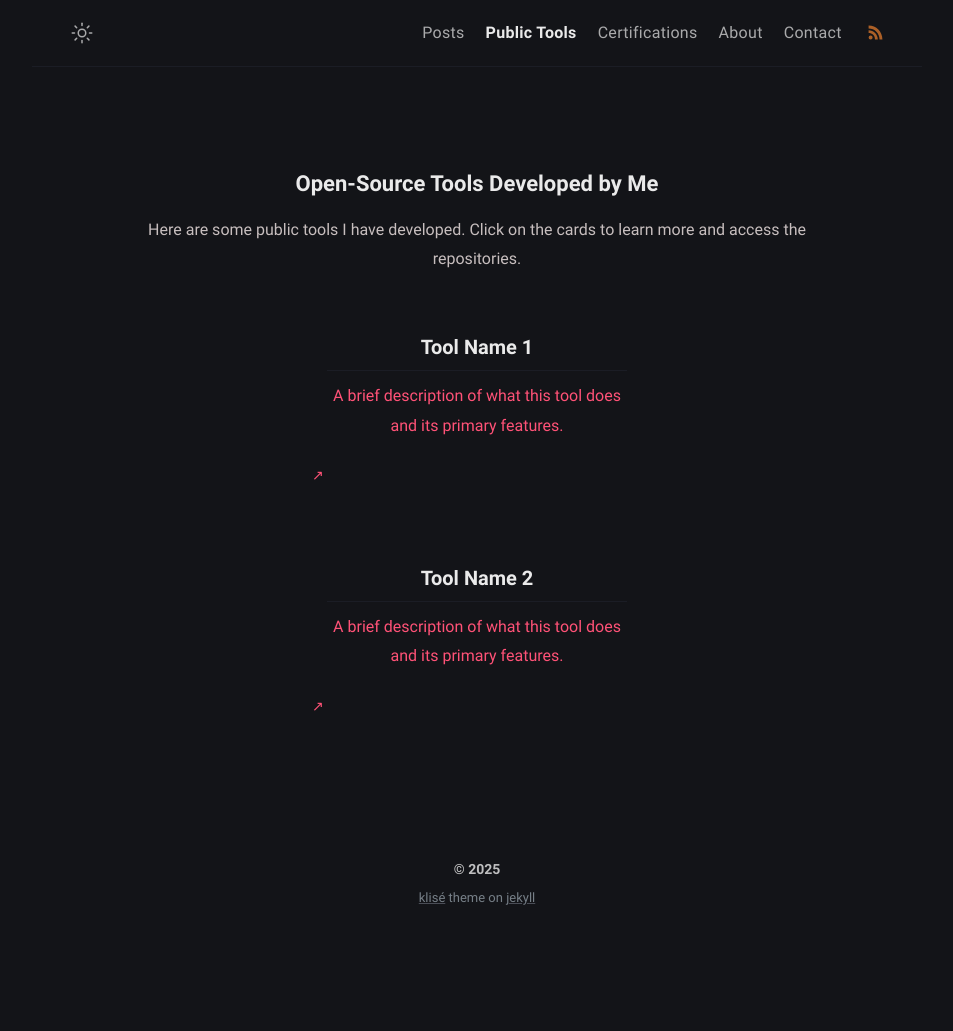
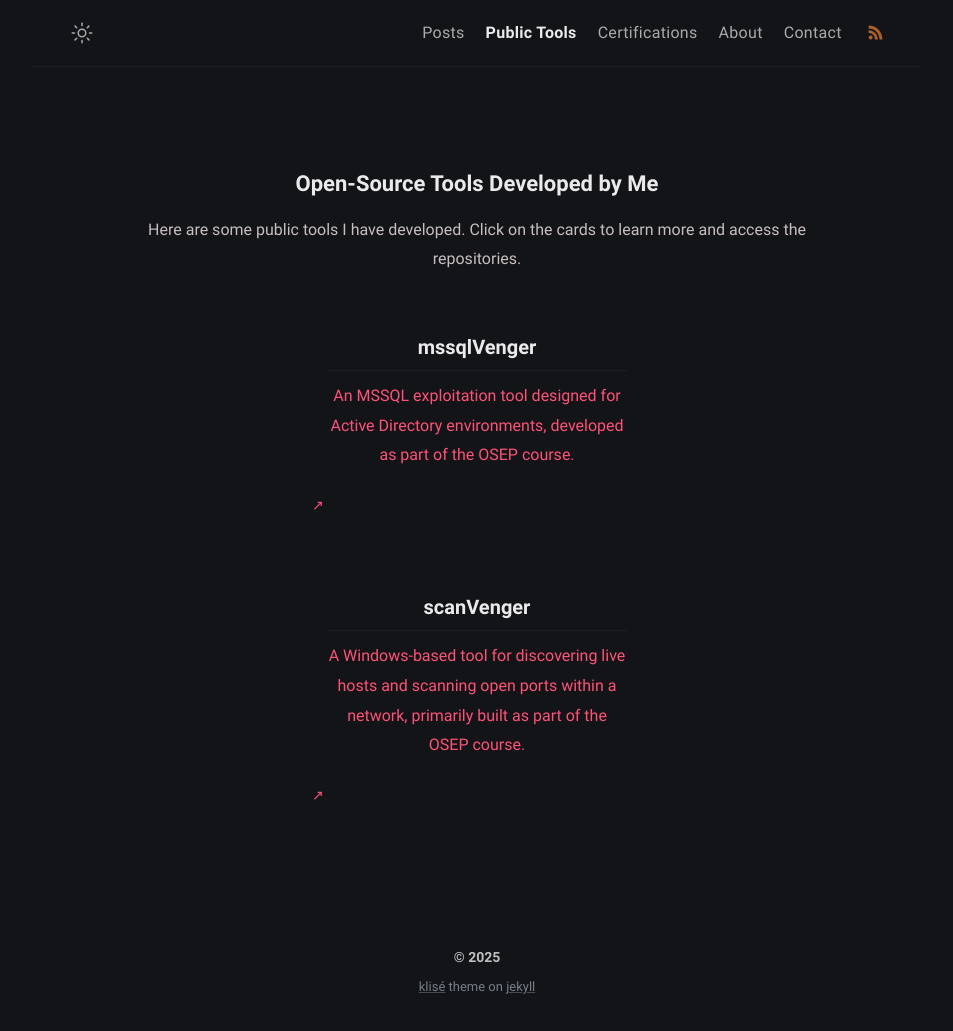
Before and after one commit to Extravenger/extravenger.github.io, a Jekyll site: the page built from pubtools.md, in a window 1280 px wide. Shown: the whole page, without its empty margins (163-1116 px from the left). Built offline with Jekyll 4.4.1, drawn with Linux system fonts in a browser that asks for light colours; before the commit the page ends 942 px from its top, so only the background shows below that.

Commit message:
Update pubtools.md

```diff
--- a/pubtools.md
+++ b/pubtools.md
@@ -11,23 +11,23 @@ permalink: /tools/
 
 <div class="tools-cards-container">
 
-  <a class="tool-card-link" href="https://github.com/yourrepo/tool1" target="_blank">
+  <a class="tool-card-link" href="https://github.com/Extravenger/mssqlVenger" target="_blank">
     <div class="tool-card">
       <div class="tool-card-inner">
         <div class="tool-card-content">
-          <h3>Tool Name 1</h3>
-          <p>A brief description of what this tool does and its primary features.</p>
+          <h3>mssqlVenger</h3>
+          <p>An MSSQL exploitation tool designed for Active Directory environments, developed as part of the OSEP course.</p>
         </div>
       </div>
     </div>
   </a>
 
-  <a class="tool-card-link" href="https://github.com/yourrepo/tool2" target="_blank">
+  <a class="tool-card-link" href="https://github.com/Extravenger/scanVenger" target="_blank">
     <div class="tool-card">
       <div class="tool-card-inner">
         <div class="tool-card-content">
-          <h3>Tool Name 2</h3>
-          <p>A brief description of what this tool does and its primary features.</p>
+          <h3>scanVenger</h3>
+          <p>A Windows-based tool for discovering live hosts and scanning open ports within a network, primarily built as part of the OSEP course.</p>
         </div>
       </div>
     </div>
```
